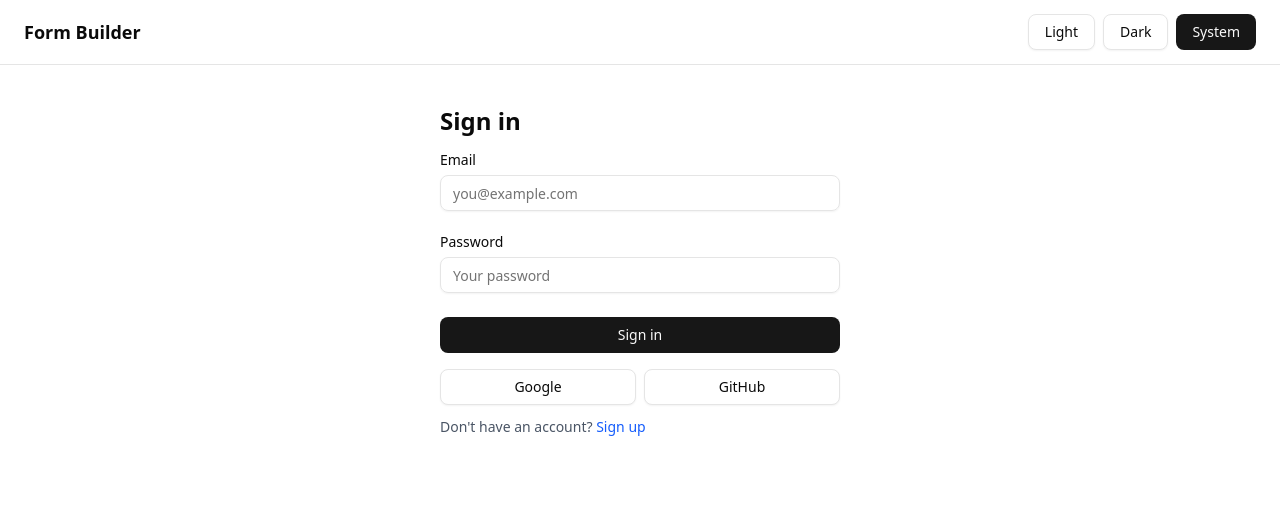
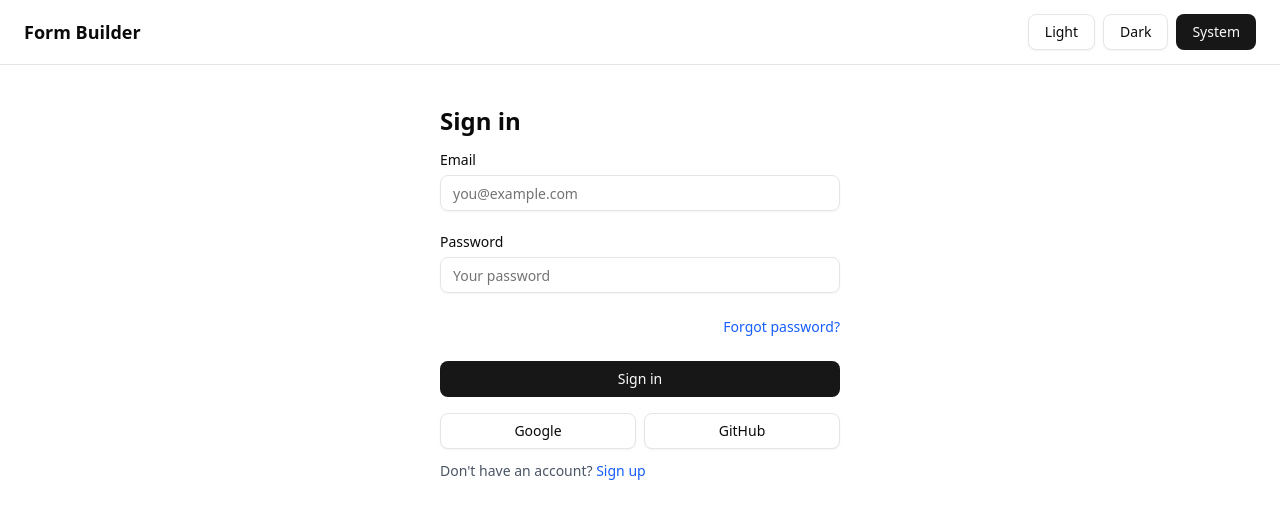
Before and after one commit to dmytro-chushko/form-editor, a Next.js app: page /auth/sign-in in a window 1280 px wide. Shown: the top 518 px of the page. Built offline with nearby package versions, Linux system fonts and the light colour scheme.

Commit message:
Add forgot-password flow

```diff
--- a/src/components/auth/SignInForm.tsx
+++ b/src/components/auth/SignInForm.tsx
@@ -46,6 +46,11 @@ export function SignInForm({
             type="password"
             autoComplete="current-password"
           />
+          <div className="flex justify-end">
+            <a className="text-sm text-blue-600" href="/auth/forgot-password">
+              Forgot password?
+            </a>
+          </div>
           <Button type="submit" className="w-full">
             Sign in
           </Button>
```
